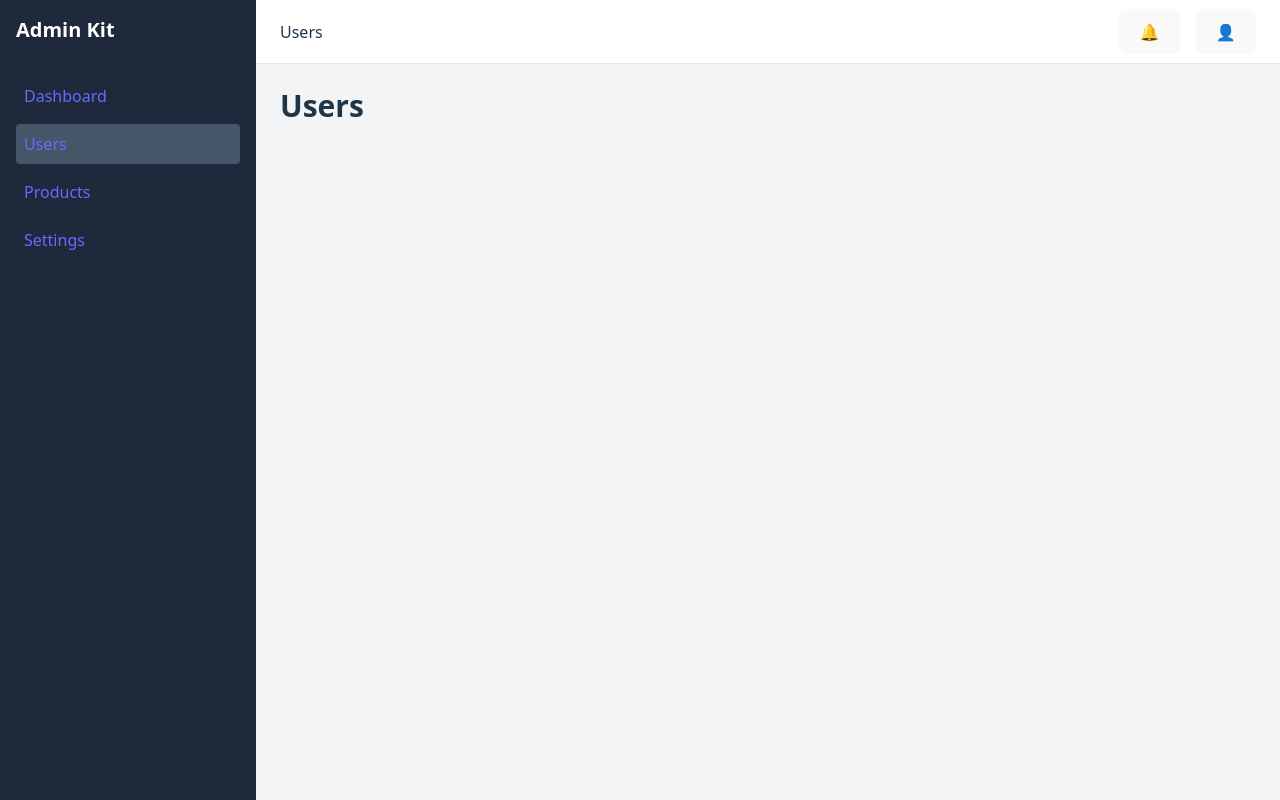
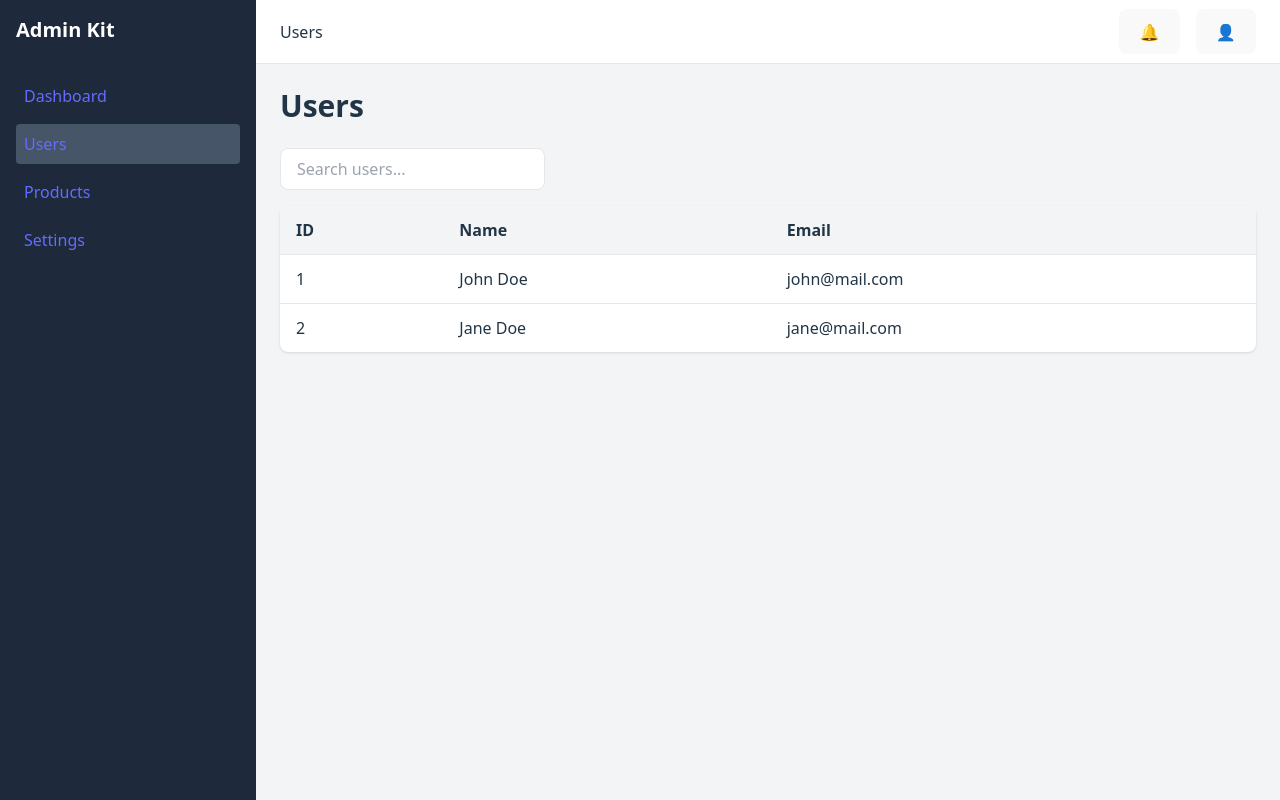
Before and after one commit to knightmaster11/react-admin-ui-kit, a React (Vite) app: page /users in a window 1280 px wide. Built offline with nearby package versions, Linux system fonts and the light colour scheme.

Commit message:
feat: add search input component

```diff
--- a/src/components/DataTable.jsx
+++ b/src/components/DataTable.jsx
@@ -2,6 +2,7 @@ export default function DataTable({
   columns,
   data,
 }) {
+
   return (
     <div className="overflow-x-auto bg-white rounded-lg shadow">
       <table className="w-full">
@@ -21,7 +22,7 @@ export default function DataTable({
         <tbody>
           {data.map((row, index) => (
             <tr
-              key={index}
+              key={row.id || index}
               className="border-t"
             >
               {columns.map((column) => (
--- a/src/pages/Users.jsx
+++ b/src/pages/Users.jsx
@@ -1,11 +1,51 @@
 import AdminLayout from "../layouts/AdminLayout";
+import DataTable from "../components/DataTable";
+
+const columns = [
+  {
+    key: "id",
+    label: "ID",
+  },
+  {
+    key: "name",
+    label: "Name",
+  },
+  {
+    key: "email",
+    label: "Email",
+  },
+];
+
+const users = [
+  {
+    id: 1,
+    name: "John Doe",
+    email: "john@mail.com",
+  },
+  {
+    id: 2,
+    name: "Jane Doe",
+    email: "jane@mail.com",
+  },
+];
 
 export default function Users() {
   return (
     <AdminLayout>
-      <h1 className="text-3xl font-bold">
+      <h1 className="text-3xl font-bold mb-6">
         Users
       </h1>
+<div className="mb-4">
+  <input
+    type="text"
+    placeholder="Search users..."
+    className="border rounded-lg px-4 py-2"
+  />
+</div>
+      <DataTable
+        columns={columns}
+        data={users}
+      />
     </AdminLayout>
   );
 }
```
